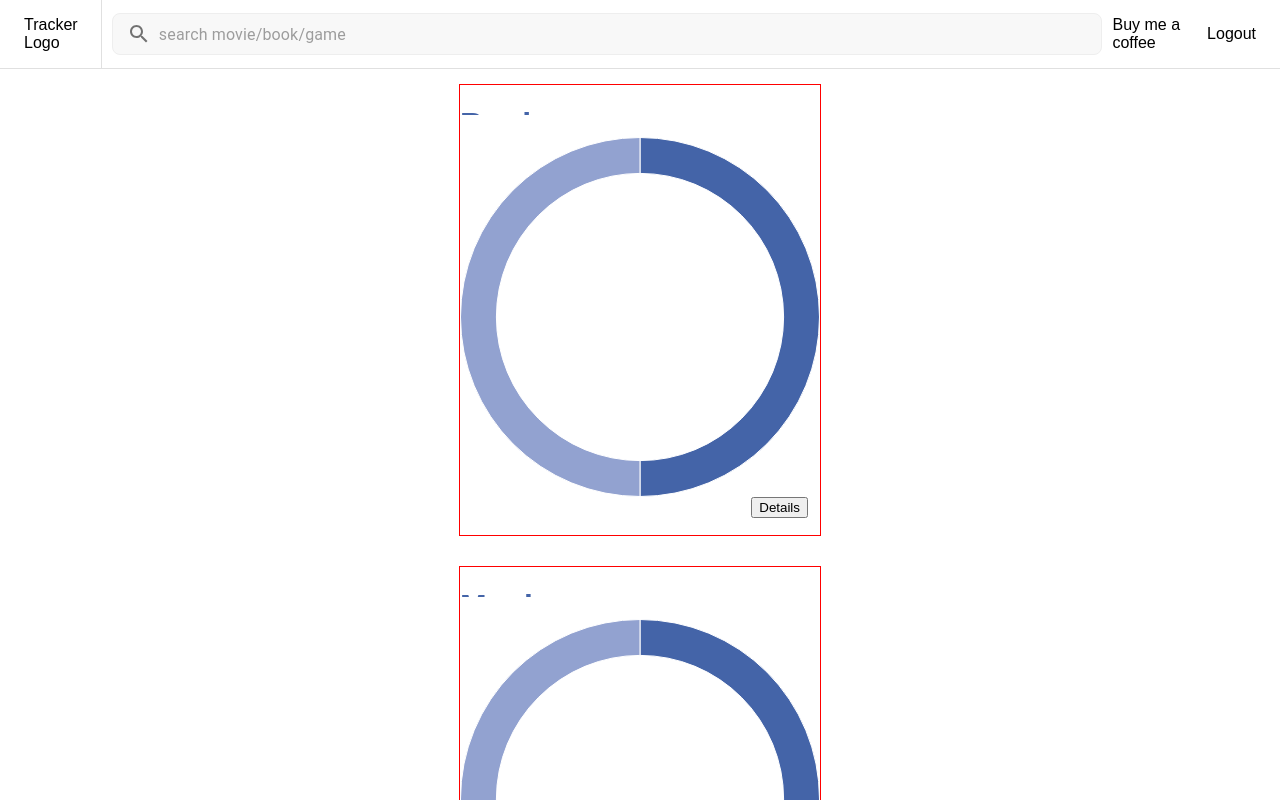
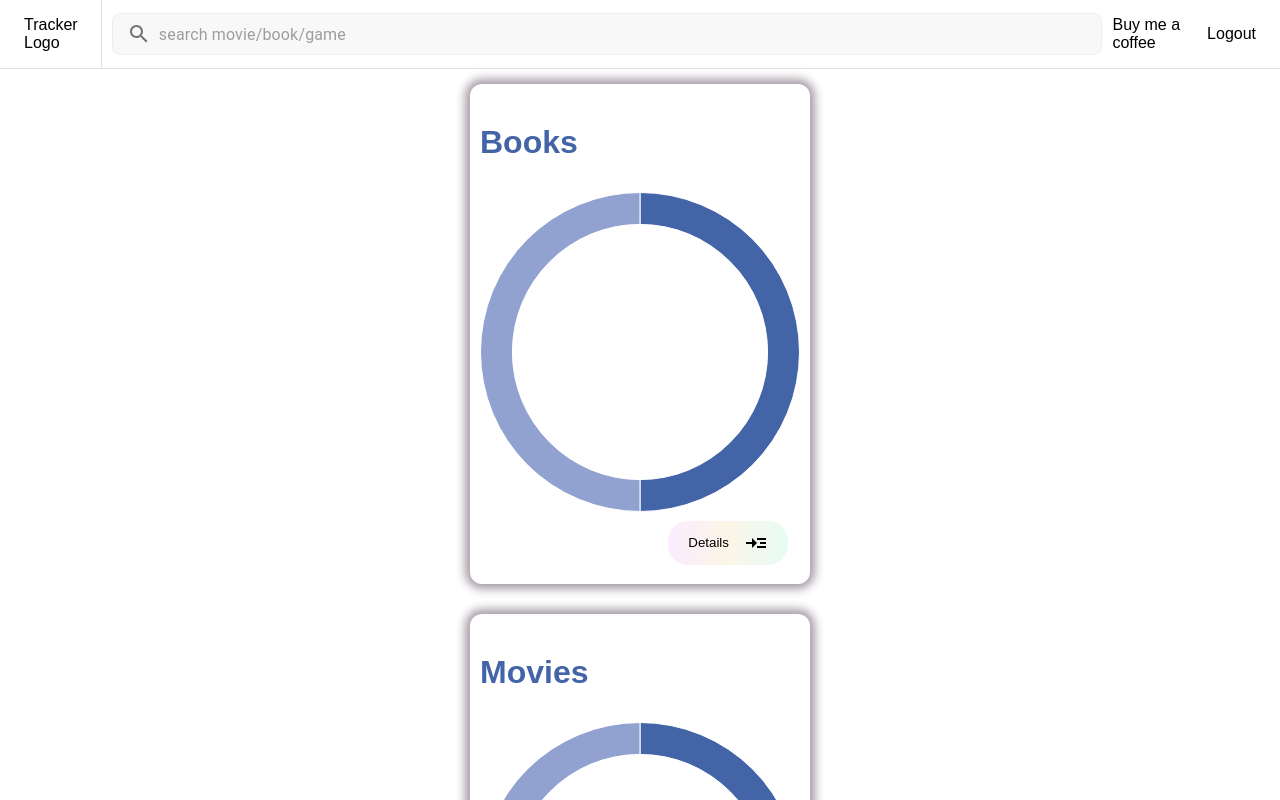
Before and after one commit to BodaNabeel/milestonetracker, a React (Vite) app: page / in a window 1280 px wide. Shown: the top 800 px of the page. Built offline with nearby package versions, Linux system fonts and the light colour scheme.

Commit message:
styled progressoverview card

```diff
--- a/src/component/card/ProgressOverviewCard.jsx
+++ b/src/component/card/ProgressOverviewCard.jsx
@@ -1,5 +1,6 @@
 import React, { useContext } from "react";
 import { DataContext } from "../../data/DataContext";
+import ReadMoreIcon from "@mui/icons-material/ReadMore";
 import DoughnutChart from "../DoughnutChart";
 export default function ProgressOverviewCard() {
   const { CompletedPendingData } = useContext(DataContext);
@@ -7,15 +8,11 @@ export default function ProgressOverviewCard() {
   return (
     <div
       className="ProgressOverviewCard-Container"
-      style={
-        {
-          display: "flex",
-          flexDirection: "column",
-          alignItems: "center",
-
-
-        }
-      }
+      style={{
+        display: "flex",
+        flexDirection: "column",
+        alignItems: "center",
+      }}
     >
       {keys.map((el) => {
         return (
@@ -23,30 +20,25 @@ export default function ProgressOverviewCard() {
             key={el}
             className="ProgressOverviewCard"
             style={{
-              border: "1px solid red",
-              height: "450px",
-              width: "360px",
+              height: "480px",
+              width: "70%",
+              maxWidth: "320px",
               margin: "15px 0",
               display: "flex",
               flexDirection: "column",
+              boxShadow: "0px 0px 10px 5px rgba(166,156,166,1)",
+              padding: "10px",
+              justifyContent: "space-evenly",
+              borderRadius: "12px",
             }}
           >
             <h1
               className="ProgressOverviewCard-title"
-              style={{
-                height: "2%",
-              }}
+              //
             >
               {CompletedPendingData[el].title}
             </h1>
-            {/* <div
-              className="ProgressOverviewCard-content"
-              style={
-                {
-                  // height: "mac-co"
-                }
-              }
-            > */}
+
             <DoughnutChart
               completed={CompletedPendingData[el].completed}
               pending={CompletedPendingData[el].pending}
@@ -56,11 +48,25 @@ export default function ProgressOverviewCard() {
               style={{
                 alignSelf: "flex-end",
                 marginRight: "12px",
+                border: "none",
+                background: "transparent",
+                backgroundImage:
+                  "linear-gradient(90deg, #fcecfe, #fbf6e7, #e6fcf5)",
+                cursor: "pointer",
+                borderRadius: "20px",
+                padding: "10px 20px",
+
+                display: "flex",
+                alignItems: "center",
               }}
             >
               Details
+              <ReadMoreIcon
+                sx={{
+                  marginLeft: "15px",
+                }}
+              />
             </button>
-            {/* </div> */}
           </div>
         );
       })}
```
